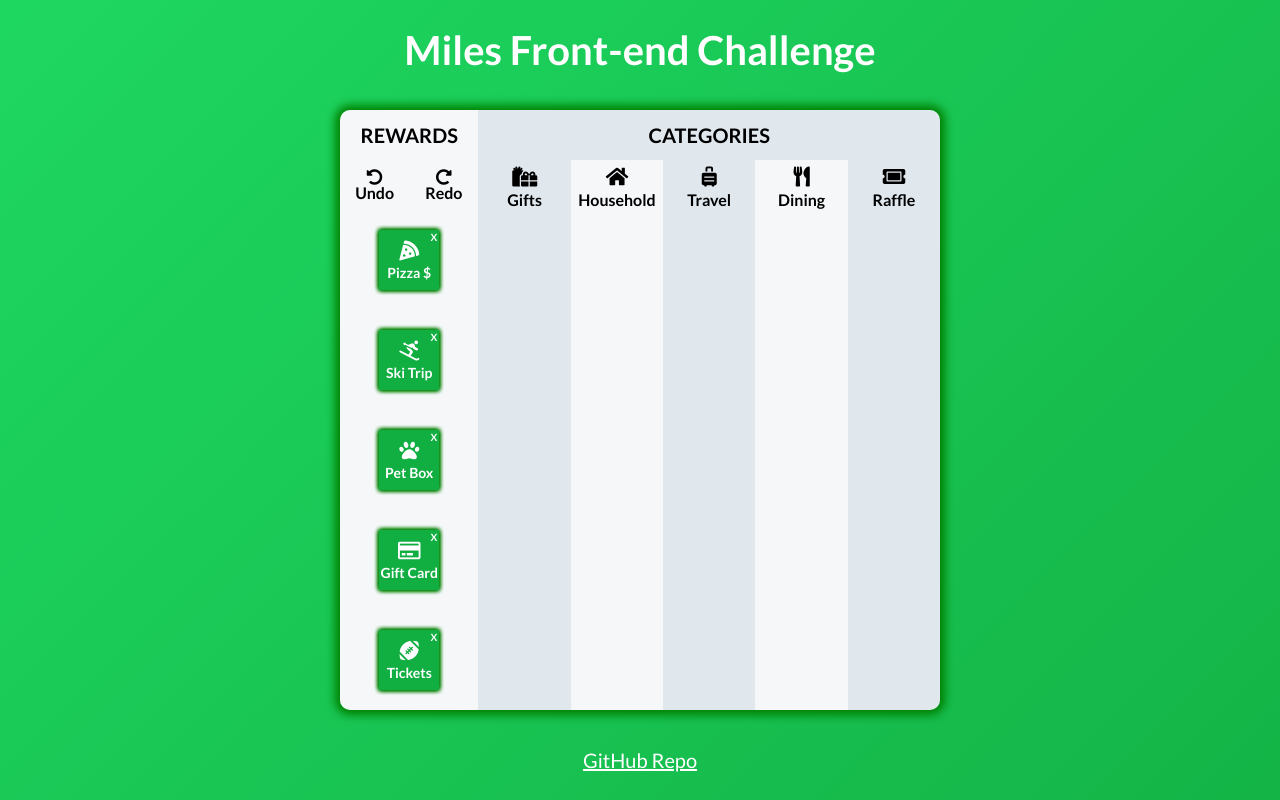
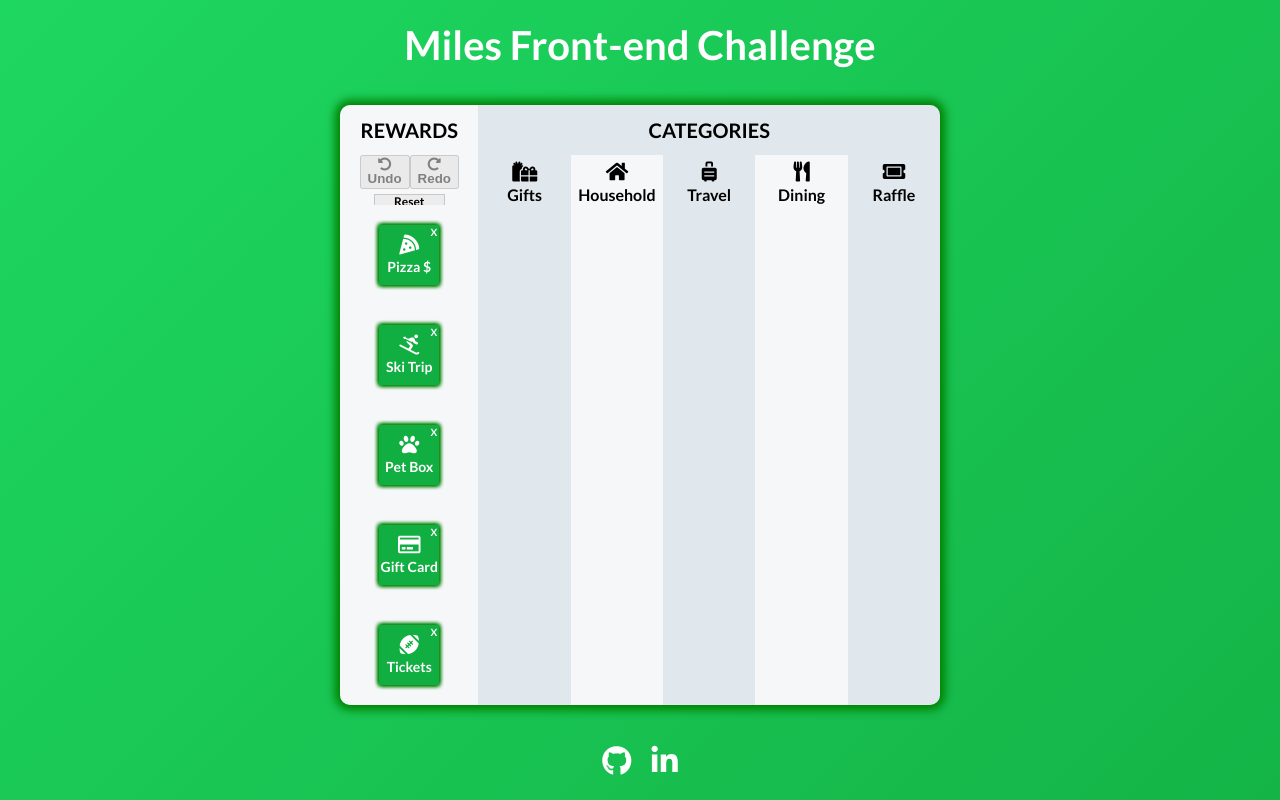
Before and after one commit to s-davies/Miles-Coding-Challenge, a plain HTML site: page index.html in a window 1280 px wide. Drawn offline with nearby package versions, Linux system fonts and the light colour scheme.

Commit message:
implement localStorage and reset button

```diff
--- a/css/grid.css
+++ b/css/grid.css
@@ -14,23 +14,40 @@ body > h1 {
   padding-bottom: 40px;
 }
 
-body > a {
-  font-size: 20px;
+body a {
+  font-size: 30px;
   color: white;
+}
+body a:first-of-type {
+  padding-right: 20px;
+}
+
+body > div:last-of-type {
   padding-top: 40px;
+  display: flex;
+}
+
+body > div:last-of-type a:hover {
+  color: #E0E8EE;
 }
 
 .undo-redo {
   display: flex;
   justify-content: center;
+
+}
+
+.undo-redo button:hover {
+  color: #11AE42;
   cursor: pointer;
 }
 
-.undo-redo div:hover {
-  color: #11AE42;
+.undo-redo button:disabled {
+  color: gray;
+  cursor: initial;
 }
 
-.undo-redo div {
+.undo-redo button {
   display: flex;
   flex-direction: column;
   justify-content: center;
@@ -183,3 +200,26 @@ h3 {
   cursor: pointer;
   font-size: 10px;
 }
+
+.rewards-controls {
+  display: flex;
+  flex-direction: column;
+  align-items: center;
+}
+
+#reset {
+  width: 50%;
+  cursor: pointer;
+  margin-top: 5px;
+  background-color: rgb(236, 236, 236);
+  border: 1px solid rgb(199, 199, 199);
+  font-size: 12px;
+  font-weight: 700;
+  text-align: center;
+  padding-top: 1px;
+}
+
+#reset:hover {
+  /* background-color: rgb(189, 189, 189); */
+  color: #11AE42;
+}
--- a/index.html
+++ b/index.html
@@ -35,15 +35,18 @@
       </header>
     </div>
     <div class="category-headers">
-      <div class="undo-redo">
-        <div id="undo">
-          <i class="fas fa-undo-alt"></i>
-          <h4>Undo</h4>
+      <div class="rewards-controls">
+        <div class="undo-redo">
+          <button id="undo" disabled>
+            <i class="fas fa-undo-alt"></i>
+            <h4>Undo</h4>
+          </button>
+          <button id="redo" disabled>
+            <i class="fas fa-redo-alt"></i>
+            <h4>Redo</h4>
+          </button>
         </div>
-        <div id="redo">
-          <i class="fas fa-redo-alt"></i>
-          <h4>Redo</h4>
-        </div>
+        <div id="reset">Reset</div>
       </div>
       <header>
         <i class="fas fa-gifts"></i>
@@ -272,6 +275,9 @@
     </div>
 
   </div>
-  <a href="https://github.com/s-davies/Miles-Coding-Challenge" target="_blank">GitHub Repo</a>
+  <div>
+    <a href="https://github.com/s-davies/Miles-Coding-Challenge" target="_blank"><i class="fab fa-github"></i></a>
+    <a href="https://www.linkedin.com/in/steven-davies-bb700119b/" target="_blank"><i class="fab fa-linkedin-in"></i></a>
+  </div>
 </body>
 </html>
```
Also changed, not shown: dist/main.js (+1 -1 lines), src/grid.js (+64 -4 lines).
